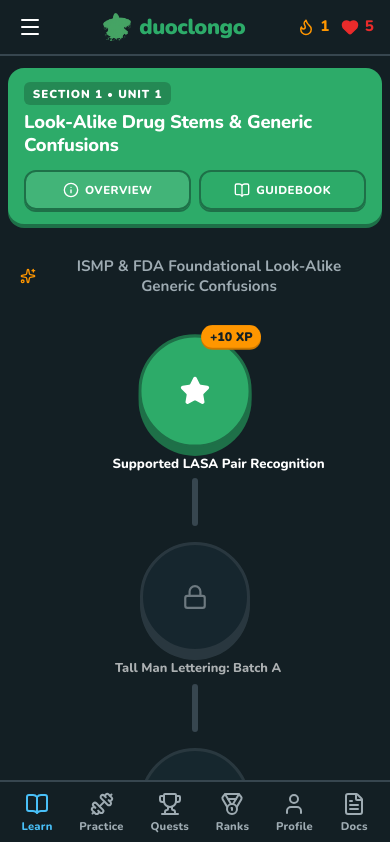
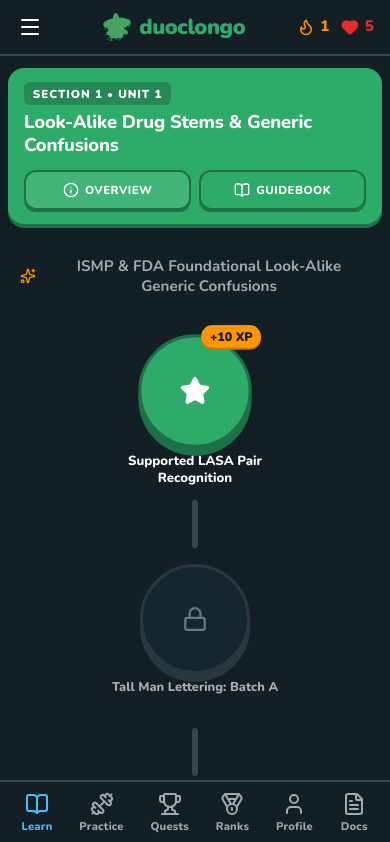
Before and after one commit to rafbradey/duoclonego, a React (Vite) app: page /learn in a window 390 px wide. Shown: the top 842 px of the page. Built offline with nearby package versions, Linux system fonts and the light colour scheme.

Commit message:
fix(ui): center level titles on mobile learning path and prevent overflow

```diff
--- a/src/pages/Learn/Learn.css
+++ b/src/pages/Learn/Learn.css
@@ -257,11 +257,15 @@
 
 .lesson-node-title {
     position: absolute;
-    bottom: -28px;
+    top: calc(100% + 8px);
+    left: 50%;
+    transform: translateX(-50%);
+    text-align: center;
     font-size: 0.85rem;
     font-weight: 800;
     white-space: nowrap;
     color: var(--text-white);
+    pointer-events: none;
 }
 
 .lesson-node-xp {
@@ -506,6 +510,19 @@
     }
 }
 
+@media (max-width: 768px) {
+    .lesson-node-title {
+        white-space: normal;
+        width: max-content;
+        max-width: min(240px, calc(100vw - 48px));
+        line-height: 1.25;
+    }
+
+    .lesson-path-connector {
+        margin: 48px 0 16px 0;
+    }
+}
+
 @media (max-width: 640px) {
     .learn-layout {
         padding: 1rem 0.75rem;
@@ -552,6 +569,10 @@
     .unit-mastery-desc {
         font-size: 0.8rem;
     }
+
+    .lesson-node-title {
+        max-width: min(210px, calc(100vw - 40px));
+    }
 }
 
 @media (max-width: 400px) {
@@ -573,7 +594,11 @@
     }
 
     .lesson-node-title {
-        max-width: 160px;
+        max-width: min(180px, calc(100vw - 32px));
         font-size: 0.8rem;
     }
+
+    .lesson-path-connector {
+        margin: 54px 0 16px 0;
+    }
 }
```
